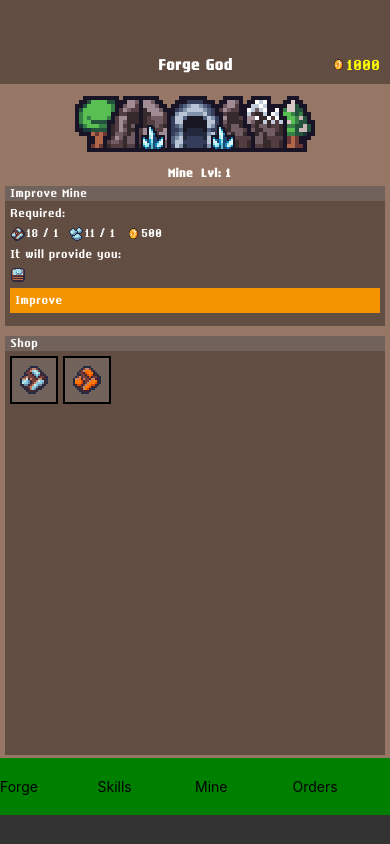
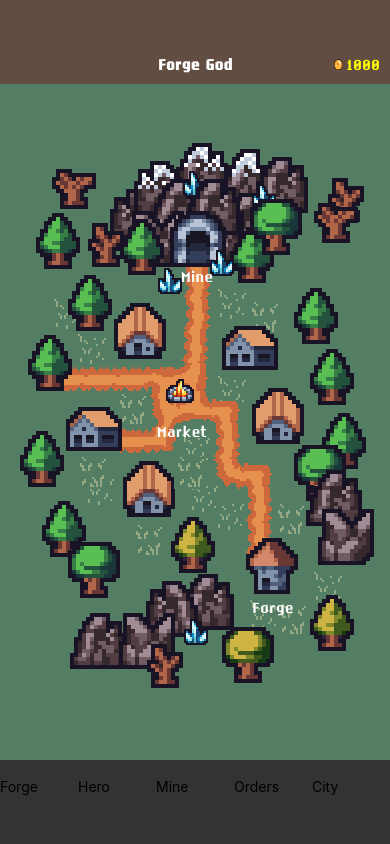
Before and after one commit to Aleksandr175/forgegod, a React Native app: screen / in a window 390 px wide. Built offline with nearby package versions, Linux system fonts and the light colour scheme.

Commit message:
Add city page

```diff
--- a/src/App.tsx
+++ b/src/App.tsx
@@ -3,7 +3,7 @@ import React, { useCallback, useEffect, useRef, useState } from 'react';
 import { PanelSelectedGood } from './components/PanelSelectedGood';
 import { PanelGoods } from './components/PanelGoods';
 import { PanelStorage } from './components/PanelStorage';
-import { IOrder, IStorageGood, IWorker } from './types';
+import { IOrder, IStorageGood, IWorker, TPage } from './types';
 import { PanelOrders } from './components/PanelOrders';
 import { dictionary } from './dictionary';
 import { StatusBar } from 'expo-status-bar';
@@ -15,9 +15,10 @@ import 'react-native-get-random-values';
 import { CustomText } from './components/CustomText';
 import { useCustomerOrdersLogic } from './hooks/useCustomerOrdersLogic';
 import { hasEnoughResourcesToImproveMine } from './utils';
+import { PageCity } from './components/PageCity';
 
 export const App = () => {
-  const [page, setPage] = useState('mine');
+  const [page, setPage] = useState<TPage>('city');
   const [mineLvl, setMineLvl] = useState(1);
   const [money, setMoney] = useState(1000);
   const [maxOrdersQty, setMaxOrdersQty] = useState(5);
@@ -347,7 +348,7 @@ export const App = () => {
       </SHeaderBlock>
 
       <View style={styles.appContent}>
-        {page === 'main' && (
+        {page === 'forge' && (
           <>
             <View style={styles.forgeBlock}>
               <View style={styles.columnLeft}>
@@ -390,13 +391,15 @@ export const App = () => {
             }}
           />
         )}
+
+        {page === 'city' && <PageCity onSetPage={setPage} />}
       </View>
 
       <View style={styles.bottomMenu}>
         <Pressable
           style={styles.menuItem}
           onPress={() => {
-            setPage('main');
+            setPage('forge');
           }}
         >
           <Text>Forge</Text>
@@ -404,10 +407,10 @@ export const App = () => {
         <Pressable
           style={styles.menuItem}
           onPress={() => {
-            setPage('skills');
+            setPage('hero');
           }}
         >
-          <Text>Skills</Text>
+          <Text>Hero</Text>
         </Pressable>
         <Pressable
           style={styles.menuItem}
@@ -424,6 +427,14 @@ export const App = () => {
           }}
         >
           <Text>Orders</Text>
+        </Pressable>
+        <Pressable
+          style={styles.menuItem}
+          onPress={() => {
+            setPage('city');
+          }}
+        >
+          <Text>City</Text>
         </Pressable>
       </View>
     </View>
@@ -491,10 +502,9 @@ const styles = StyleSheet.create({
     height: '10%',
   },
   menuItem: {
-    width: '25%',
+    width: '20%',
     paddingTop: 20,
     paddingBottom: 20,
-    backgroundColor: 'green',
   },
   forgeBlock: {
     flexDirection: 'row',
--- /dev/null
+++ b/src/components/PageCity.tsx
@@ -0,0 +1,97 @@
+import React from 'react';
+import styled from 'styled-components/native';
+import { Panel } from './Panel';
+import { IMine, IStorageGood, TPage } from '../types';
+import { CustomImage } from './CustomImage';
+import { PanelShop } from './PanelShop';
+import { CustomText } from './CustomText';
+import { SButton } from '../styles';
+import {
+  hasEnoughResourcesToImproveMine,
+  resourceQtyInStorage,
+} from '../utils';
+
+interface IProps {
+  onSetPage: (page: TPage) => void;
+}
+
+export const PageCity = ({ onSetPage }: IProps) => {
+  return (
+    <SPageCity>
+      <SCityImageWrapper>
+        <SCityImage source={require('../images/city.png')} />
+
+        <SMineBlock onPress={() => onSetPage('mine')}>
+          <SText>Mine</SText>
+        </SMineBlock>
+
+        <SForgeBlock onPress={() => onSetPage('forge')}>
+          <SText>Forge</SText>
+        </SForgeBlock>
+
+        <SMarketBlock onPress={() => onSetPage('orders')}>
+          <SText>Market</SText>
+        </SMarketBlock>
+      </SCityImageWrapper>
+    </SPageCity>
+  );
+};
+
+const SPageCity = styled.View`
+  width: 100%;
+  height: 100%;
+  background-color: #547e64;
+
+  justify-content: center;
+  align-items: center;
+  overflow: hidden;
+`;
+
+const SCityImageWrapper = styled.View`
+  position: relative;
+  width: 366px;
+  height: 561px;
+  overflow: hidden;
+`;
+
+const SCityImage = styled.Image`
+  width: 366px;
+  height: 561px;
+`;
+
+const SMineBlock = styled.Pressable`
+  position: absolute;
+  width: 150px;
+  height: 100px;
+  justify-content: flex-end;
+  align-items: center;
+
+  top: 45px;
+  left: 110px;
+`;
+
+const SText = styled(CustomText)`
+  font-size: 18px;
+`;
+
+const SForgeBlock = styled.Pressable`
+  position: absolute;
+  width: 150px;
+  height: 100px;
+  justify-content: flex-end;
+  align-items: center;
+
+  bottom: 85px;
+  right: 30px;
+`;
+
+const SMarketBlock = styled.Pressable`
+  position: absolute;
+  width: 150px;
+  height: 100px;
+  justify-content: flex-end;
+  align-items: center;
+
+  top: 200px;
+  left: 95px;
+`;
--- a/src/types.tsx
+++ b/src/types.tsx
@@ -69,3 +69,5 @@ export interface IGoodInfo {
   id: number;
   qty: number;
 }
+
+export type TPage = 'forge' | 'orders' | 'city' | 'hero' | 'mine';
```
Also changed, not shown: src/images/city.png (added).
